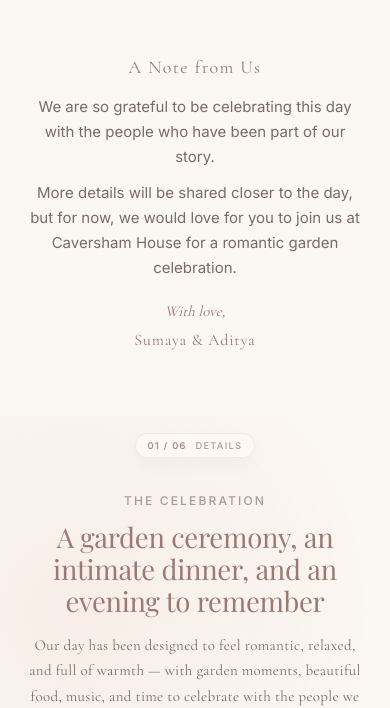
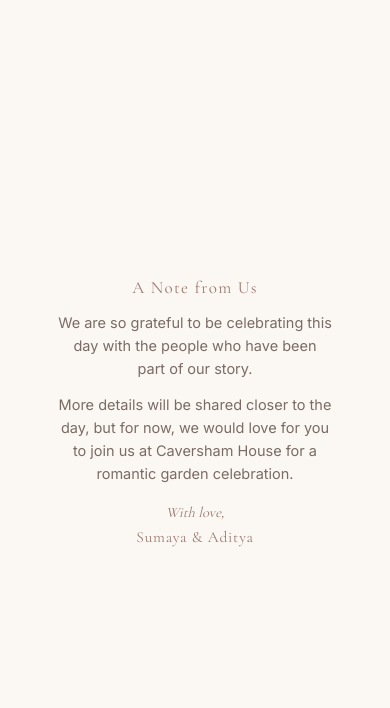
Before and after one commit to as16627-cloud/wedding-website, a Next.js app: page / in a window 390 px wide. Shown: the part 1765-2473 px from the top of the page. Built offline with nearby package versions, Linux system fonts and the light colour scheme.

Commit message:
Refine mobile invite section pacing

```diff
--- a/app/globals.css
+++ b/app/globals.css
@@ -1566,6 +1566,53 @@ footer span {
     width: 100%;
   }
 
+  .mobile-invite-note {
+    min-height: 100svh;
+    display: flex;
+    align-items: center;
+    justify-content: center;
+    padding: clamp(4rem, 8svh, 5rem) 0;
+    scroll-margin-top: 0;
+  }
+
+  .mobile-invite-note-inner {
+    width: 100%;
+    max-width: 360px;
+    padding-inline: 24px;
+  }
+
+  .mobile-note-title {
+    margin-bottom: 14px;
+    font-size: 17px;
+    line-height: 1.28;
+  }
+
+  .mobile-note-body {
+    max-width: 30ch;
+    margin-inline: auto;
+    font-size: 14.5px;
+    line-height: 1.58;
+  }
+
+  .mobile-note-body p + p {
+    margin-top: 13px;
+  }
+
+  .mobile-note-signature {
+    margin-top: 17px;
+  }
+
+  .mobile-note-signature p:first-child {
+    font-size: 14.5px;
+    line-height: 1.35;
+  }
+
+  .mobile-note-signature p:last-child {
+    margin-top: 5px;
+    font-size: 15.5px;
+    line-height: 1.35;
+  }
+
   .mobile-invite-card {
     padding: 1.35rem;
   }
@@ -1712,6 +1759,78 @@ footer span {
   .card-luxe-dark .card-luxe-text {
     margin-top: 1.55rem;
     padding: 1.15rem;
+  }
+
+  #rsvp.mobile-invite-section {
+    min-height: 100svh;
+    padding: clamp(1.75rem, 4.8svh, 2.5rem) 0.82rem;
+  }
+
+  #rsvp .card-luxe-dark {
+    width: 100%;
+    padding: clamp(1.2rem, 3.5svh, 1.65rem) 0.82rem;
+  }
+
+  #rsvp .heading-micro {
+    margin-bottom: 0.42rem;
+  }
+
+  #rsvp .card-luxe-dark .heading-primary {
+    font-size: clamp(2.2rem, 9.7vw, 3rem);
+    line-height: 1;
+  }
+
+  #rsvp .card-luxe-dark .heading-copy {
+    max-width: 340px;
+    margin-top: 0.78rem;
+    margin-inline: auto;
+    font-size: 0.94rem;
+    line-height: 1.5;
+  }
+
+  #rsvp .card-luxe-dark .card-luxe-text {
+    margin-top: 1.1rem;
+    padding: 1.15rem 0.88rem;
+    border-radius: 1.65rem;
+  }
+
+  #rsvp .card-luxe-dark .card-luxe-text .type-card-body {
+    max-width: 330px;
+    font-size: 0.89rem;
+    line-height: 1.44;
+  }
+
+  #rsvp .rsvp-mobile-steps {
+    max-width: 238px;
+    margin: 0.82rem auto 0;
+    gap: 0.55rem;
+  }
+
+  #rsvp .rsvp-mobile-steps div {
+    min-height: 84px;
+    padding: 0.58rem 0.42rem;
+    border-radius: 1rem;
+  }
+
+  #rsvp .rsvp-mobile-steps span {
+    width: 2.7rem;
+    height: 2.7rem;
+    font-size: 1rem;
+  }
+
+  #rsvp .rsvp-mobile-steps strong {
+    font-size: 0.74rem;
+    line-height: 1.2;
+  }
+
+  #rsvp .card-luxe-text .h-px {
+    margin-top: 1.12rem;
+  }
+
+  #rsvp .card-luxe-text .h-px + .type-card-body {
+    margin-top: 0.9rem;
+    font-size: 0.89rem;
+    line-height: 1.42;
   }
 
   .rsvp-mobile-steps {
```
